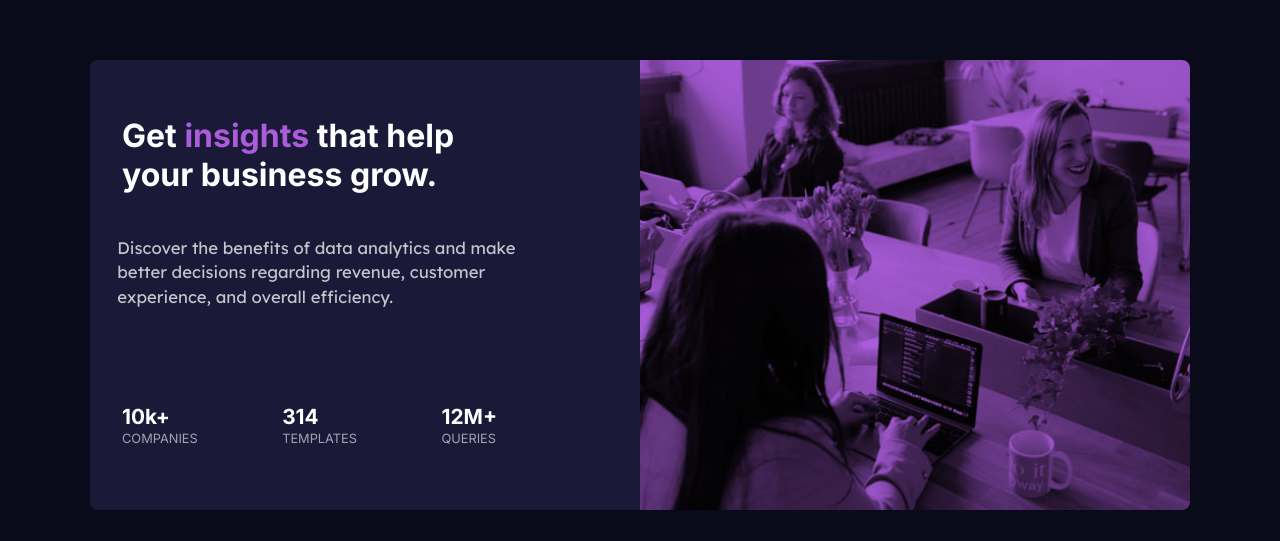
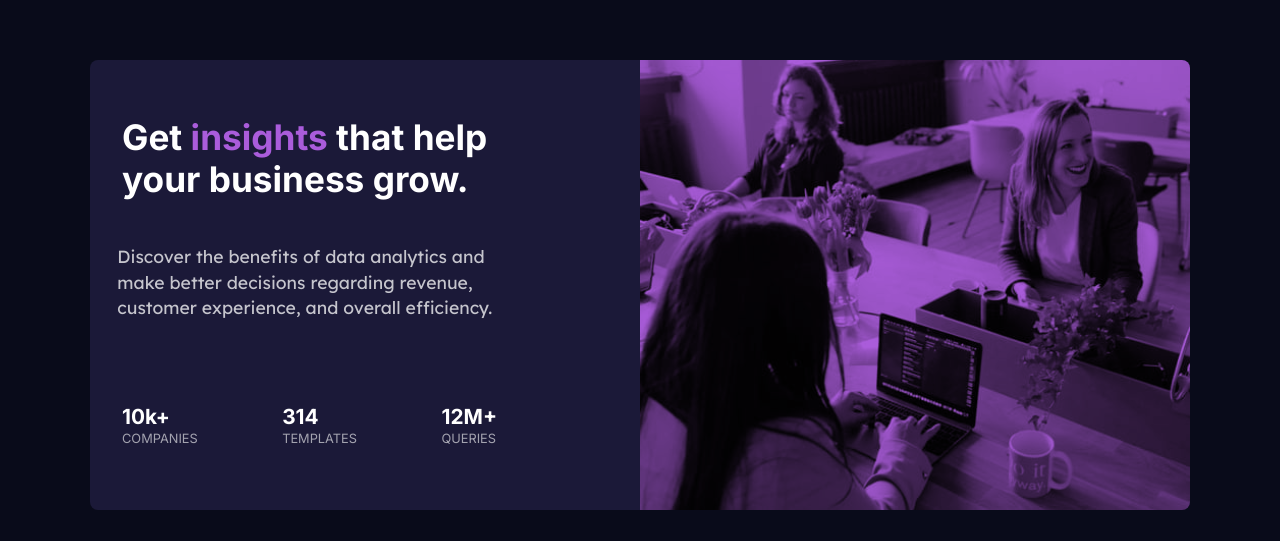
Before and after one commit to wolfie-09/stats-preview-card-component-main, a plain HTML site: page index.html in a window 1280 px wide. Shown: the part 110-651 px from the top of the page. Drawn offline with Linux system fonts and the light colour scheme.

Commit message:
Update style.css

```diff
--- a/style.css
+++ b/style.css
@@ -241,12 +241,12 @@ p {
         width: 50%;
     }
     .card-hero h1 {
-        font-size: 2rem;
+        font-size: 2.2rem;
     }
 
     .card-hero p {
         margin-top: 3em;
-        font-size: .95rem;
+        font-size: 1rem;
     }
 
     .card-component h2 {
```
